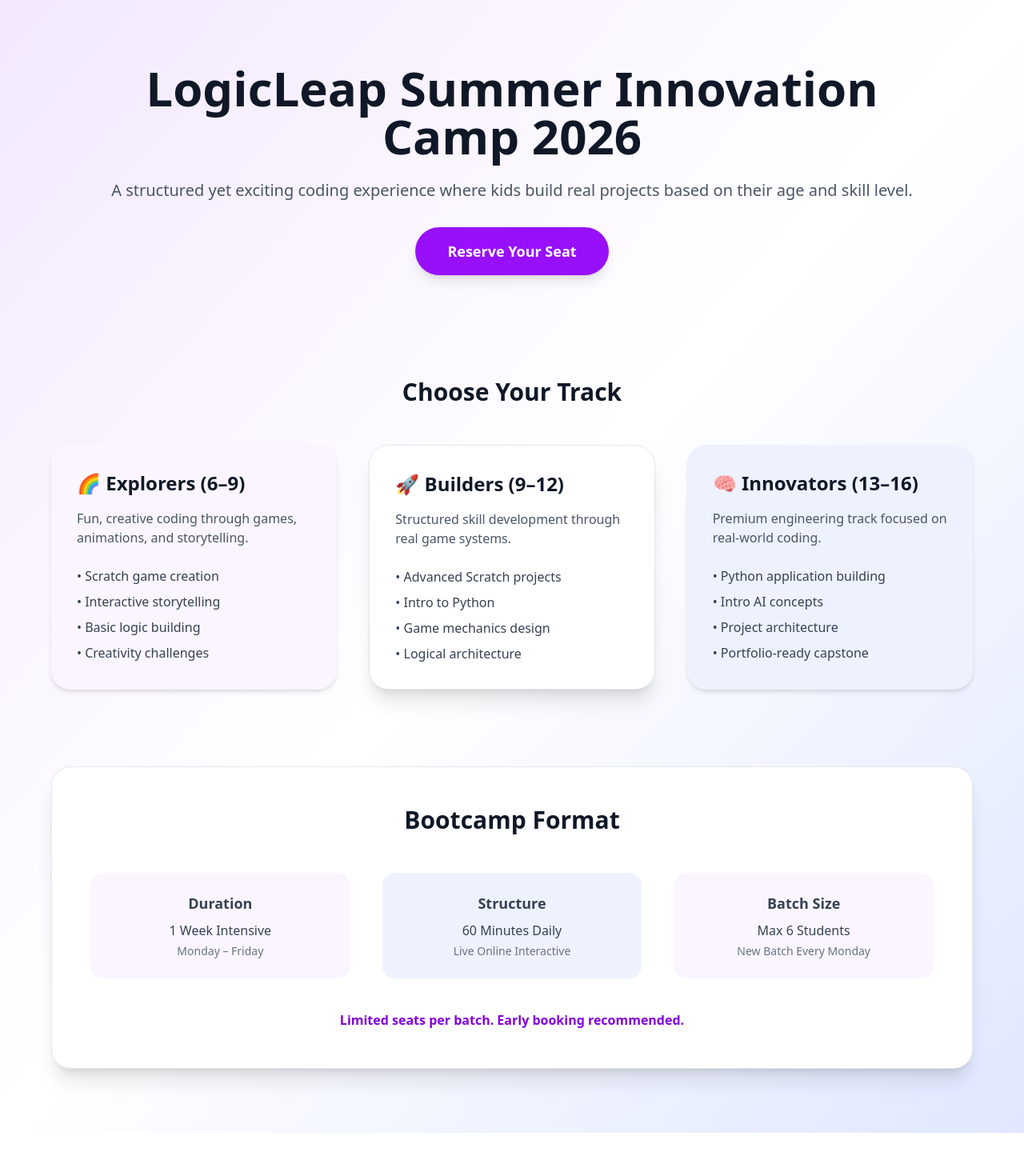
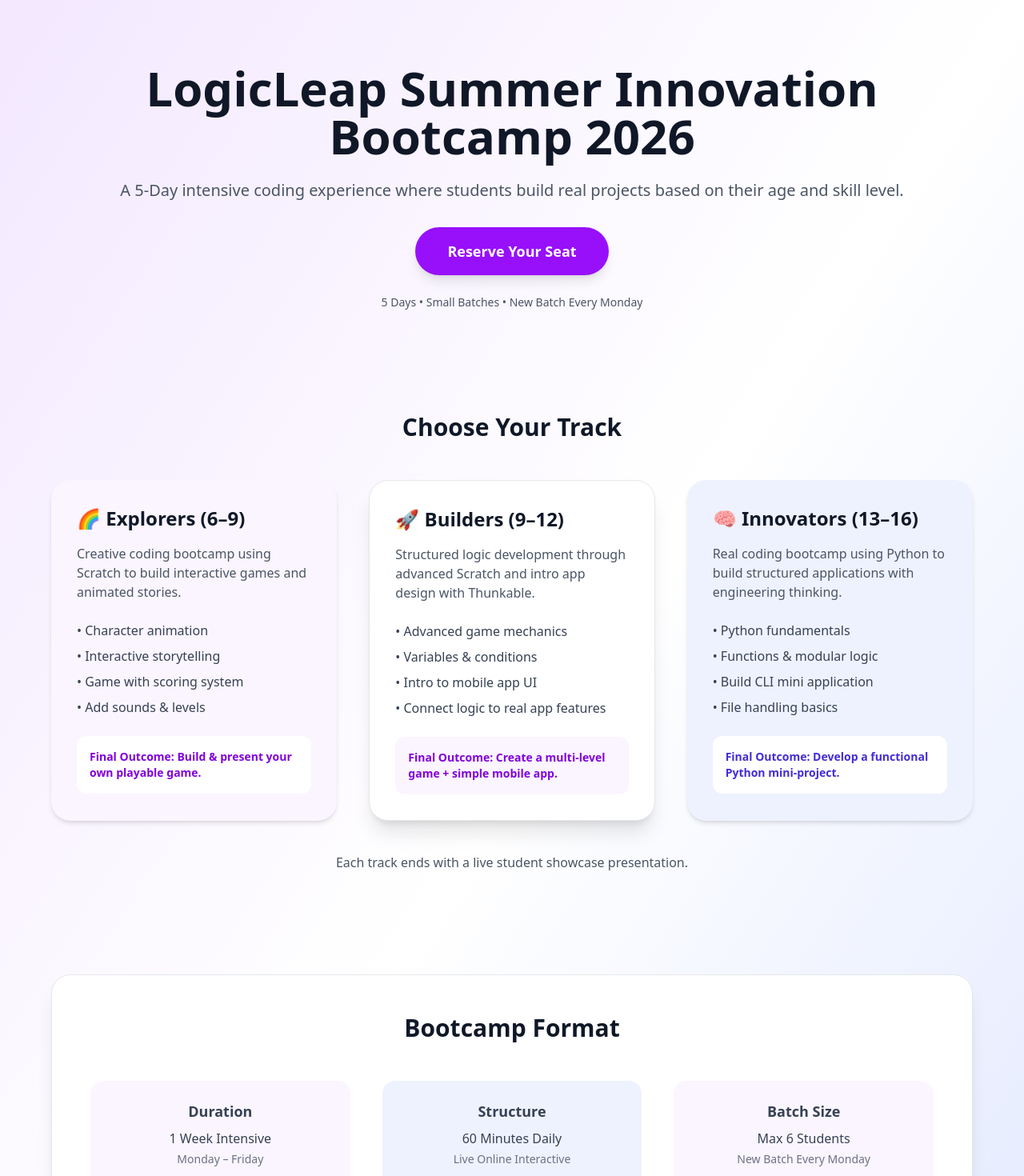
Before and after one commit to srushteesingh/logicleap-platform, a Next.js app: page /summer-camp in a window 1280 px wide. Shown: the top 1470 px of the page at 80% size. Before the commit the page ends 1416 px from the top, so only its background shows below. Built offline with nearby package versions, Linux system fonts and the light colour scheme.

Commit message:
Clean full Summer Camp bootcamp page

```diff
--- a/app/summer-camp/page.tsx
+++ b/app/summer-camp/page.tsx
@@ -4,17 +4,21 @@ export default function SummerCamp() {
       {/* HERO */}
       <div className="max-w-5xl mx-auto text-center">
         <h1 className="text-5xl md:text-6xl font-extrabold mb-6">
-          LogicLeap Summer Innovation Camp 2026
+          LogicLeap Summer Innovation Bootcamp 2026
         </h1>
 
         <p className="text-xl text-gray-600 mb-8">
-          A structured yet exciting coding experience where kids build real
-          projects based on their age and skill level.
+          A 5-Day intensive coding experience where students build real projects
+          based on their age and skill level.
         </p>
 
         <button className="bg-purple-600 hover:bg-purple-700 text-white px-10 py-4 rounded-full font-semibold text-lg transition duration-300 shadow-lg">
           Reserve Your Seat
         </button>
+
+        <p className="mt-6 text-sm text-gray-600">
+          5 Days • Small Batches • New Batch Every Monday
+        </p>
       </div>
 
       {/* TRACKS */}
@@ -24,50 +28,77 @@ export default function SummerCamp() {
         </h2>
 
         <div className="grid md:grid-cols-3 gap-10">
-          {/* 6-9 */}
+          {/* Explorers */}
           <div className="bg-purple-50 p-8 rounded-3xl shadow-md">
             <h3 className="text-2xl font-bold mb-4">🌈 Explorers (6–9)</h3>
+
             <p className="text-gray-600 mb-6">
-              Fun, creative coding through games, animations, and storytelling.
+              Creative coding bootcamp using Scratch to build interactive games
+              and animated stories.
             </p>
-            <ul className="space-y-2 text-gray-700">
-              <li>• Scratch game creation</li>
+
+            <ul className="space-y-2 text-gray-700 mb-6">
+              <li>• Character animation</li>
               <li>• Interactive storytelling</li>
-              <li>• Basic logic building</li>
-              <li>• Creativity challenges</li>
+              <li>• Game with scoring system</li>
+              <li>• Add sounds & levels</li>
             </ul>
+
+            <div className="bg-white p-4 rounded-xl text-sm font-semibold text-purple-700">
+              Final Outcome: Build & present your own playable game.
+            </div>
           </div>
 
-          {/* 9-12 */}
+          {/* Builders */}
           <div className="bg-white p-8 rounded-3xl shadow-xl border border-gray-200">
             <h3 className="text-2xl font-bold mb-4">🚀 Builders (9–12)</h3>
+
             <p className="text-gray-600 mb-6">
-              Structured skill development through real game systems.
+              Structured logic development through advanced Scratch and intro
+              app design with Thunkable.
             </p>
-            <ul className="space-y-2 text-gray-700">
-              <li>• Advanced Scratch projects</li>
-              <li>• Intro to Python</li>
-              <li>• Game mechanics design</li>
-              <li>• Logical architecture</li>
+
+            <ul className="space-y-2 text-gray-700 mb-6">
+              <li>• Advanced game mechanics</li>
+              <li>• Variables & conditions</li>
+              <li>• Intro to mobile app UI</li>
+              <li>• Connect logic to real app features</li>
             </ul>
+
+            <div className="bg-purple-50 p-4 rounded-xl text-sm font-semibold text-purple-700">
+              Final Outcome: Create a multi-level game + simple mobile app.
+            </div>
           </div>
 
-          {/* 13-16 */}
+          {/* Innovators */}
           <div className="bg-indigo-50 p-8 rounded-3xl shadow-md">
             <h3 className="text-2xl font-bold mb-4">🧠 Innovators (13–16)</h3>
+
             <p className="text-gray-600 mb-6">
-              Premium engineering track focused on real-world coding.
+              Real coding bootcamp using Python to build structured applications
+              with engineering thinking.
             </p>
-            <ul className="space-y-2 text-gray-700">
-              <li>• Python application building</li>
-              <li>• Intro AI concepts</li>
-              <li>• Project architecture</li>
-              <li>• Portfolio-ready capstone</li>
+
+            <ul className="space-y-2 text-gray-700 mb-6">
+              <li>• Python fundamentals</li>
+              <li>• Functions & modular logic</li>
+              <li>• Build CLI mini application</li>
+              <li>• File handling basics</li>
             </ul>
+
+            <div className="bg-white p-4 rounded-xl text-sm font-semibold text-indigo-700">
+              Final Outcome: Develop a functional Python mini-project.
+            </div>
           </div>
         </div>
+
+        <div className="mt-10 text-center text-gray-600">
+          Each track ends with a live student showcase presentation.
+        </div>
       </div>
-      <div className="mt-24 max-w-6xl mx-auto">
+
+      {/* BOOTCAMP FORMAT */}
+      <div className="mt-32 max-w-6xl mx-auto">
         <div className="bg-white rounded-3xl shadow-xl p-12 border border-gray-200">
           <h2 className="text-3xl font-bold mb-12 text-center">
             Bootcamp Format
@@ -102,6 +133,21 @@ export default function SummerCamp() {
           </div>
         </div>
       </div>
+
+      {/* FINAL CTA */}
+      <div className="mt-32 max-w-4xl mx-auto text-center">
+        <h2 className="text-3xl font-bold mb-6">
+          Ready to Join the Innovation Bootcamp?
+        </h2>
+
+        <button className="bg-purple-600 hover:bg-purple-700 text-white px-12 py-5 rounded-full font-semibold text-lg transition duration-300 shadow-lg">
+          Book Your Spot Now
+        </button>
+
+        <p className="mt-4 text-gray-600 text-sm">
+          Seats are limited to maintain small batch quality.
+        </p>
+      </div>
     </main>
   );
 }
```
